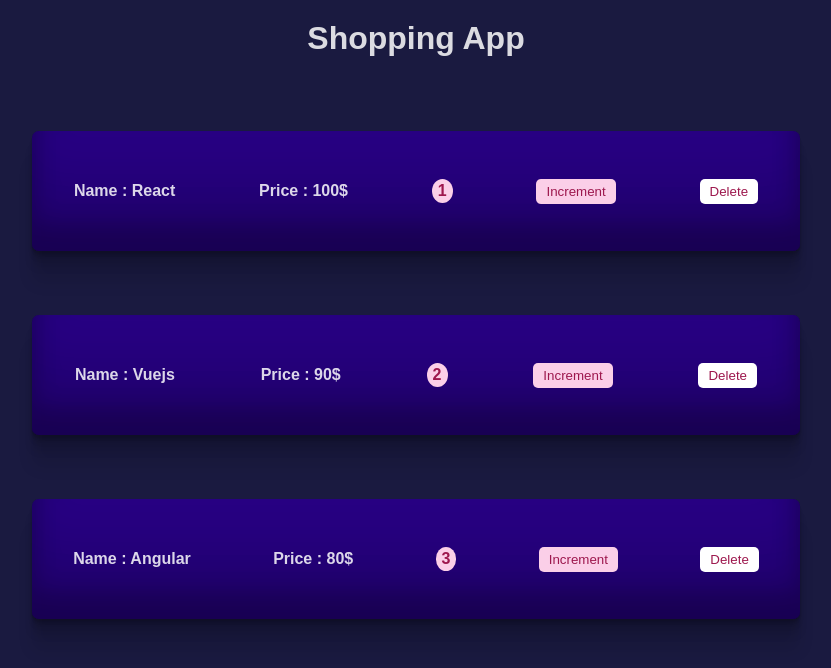
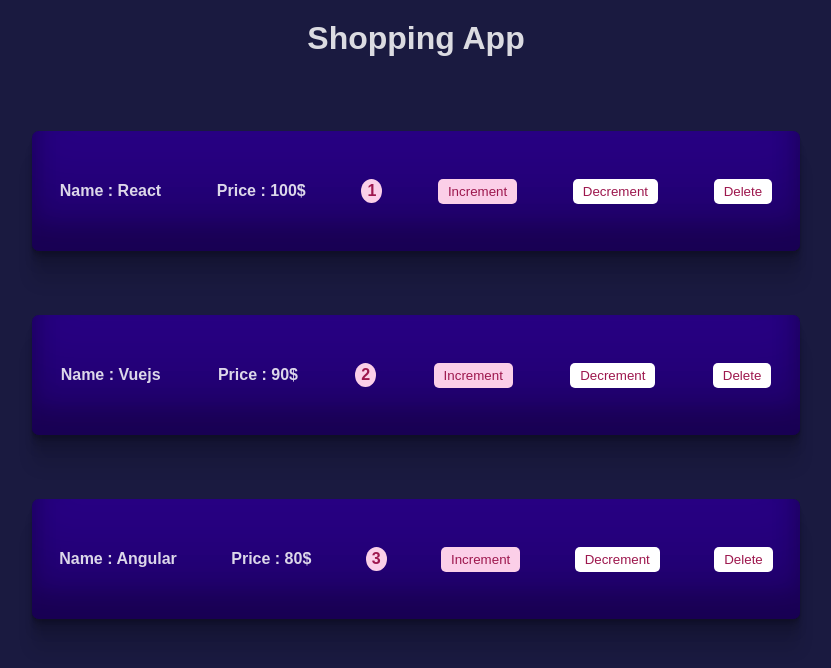
Before and after one commit to arashKazerouni/firstReactApp, a React (Create React App) app: page / in a window 1280 px wide. Shown: the top 668 px of the page, without its empty margins (224-1055 px from the left). Built offline with nearby package versions, Linux system fonts and the light colour scheme.

Commit message:
Decrement button and handler added

```diff
--- a/src/ProductList.js
+++ b/src/ProductList.js
@@ -22,6 +22,15 @@
 
   };
 
+  const decrementHandler =(id) =>{
+    const productsClone = [...products];
+    const selectedItem = productsClone.find((p)=> p.id ===id);
+    if(selectedItem.quantity !== 0){
+      selectedItem.quantity--;
+    }
+    setProduct(productsClone)
+  }
+
   return (
     <>
       {products.map((product) => {
@@ -31,6 +40,7 @@
             key={product.id}
             onDelete={() => removeHandler(product.id)}
             onIncrement={() => incrementHandler(product.id)}
+            onDecrement={()=> decrementHandler(product.id)}
           />
         );
       })}
--- a/src/components/Product/Product.js
+++ b/src/components/Product/Product.js
@@ -7,7 +7,10 @@
       <p>name : {props.product.name}</p>
       <p>price : {props.product.price}</p>
       <span className={styles.quantity}>{props.product.quantity}</span>
-      <button onClick={props.onIncrement} className={styles.increment}>increment</button>
+      <button onClick={props.onIncrement} className={styles.increment}>
+        increment
+      </button>
+      <button onClick={props.onDecrement}>decrement</button>
       <button onClick={props.onDelete}>delete</button>
     </div>
   );
```
